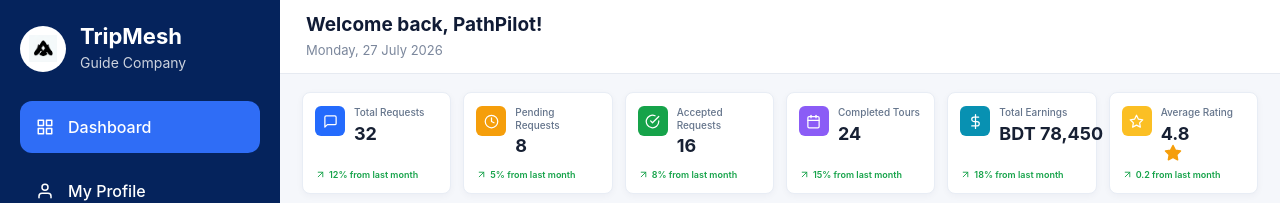
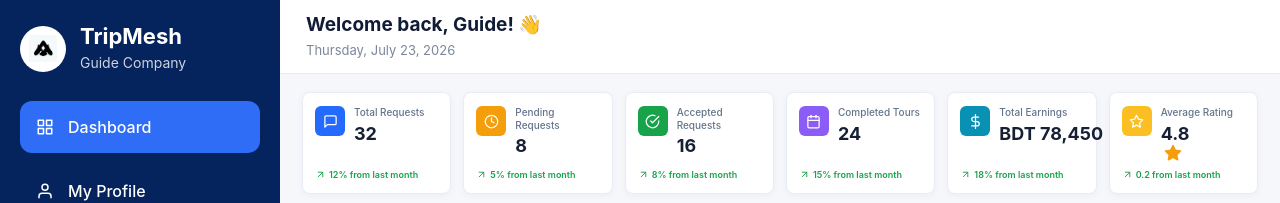
Before and after one commit to fahmida47/TripMesh, a React app in the folder frontend/: page /guide-dashboard in a window 1280 px wide. Shown: the top 203 px of the page. Built offline with nearby package versions, Linux system fonts and the light colour scheme; the HTML template or start-up script is replaced by a standard one.

Commit message:
feat: show guide name and registration date

```diff
--- a/frontend/src/pages/GuideDashboard/components/GuideHeader.jsx
+++ b/frontend/src/pages/GuideDashboard/components/GuideHeader.jsx
@@ -1,11 +1,40 @@
 import "./GuideHeader.css";
 
 const GuideHeader = () => {
+  const user = JSON.parse(localStorage.getItem("user")) || {};
+
+  const guideName = user.name || "Guide";
+
+  // Registration date
+  let registeredDate;
+
+  if (user.registeredDate) {
+    registeredDate = new Date(user.registeredDate);
+  } else {
+    // Old account হলে আজকের date একবার save করে দিচ্ছি
+    registeredDate = new Date();
+
+    const updatedUser = {
+      ...user,
+      registeredDate: registeredDate.toISOString(),
+    };
+
+    localStorage.setItem("user", JSON.stringify(updatedUser));
+  }
+
+  const formattedDate = registeredDate.toLocaleDateString("en-US", {
+    weekday: "long",
+    day: "numeric",
+    month: "long",
+    year: "numeric",
+  });
+
   return (
     <header className="guide-header">
       <div className="guide-header-text">
-        <h2>Welcome back, PathPilot!</h2>
-        <p>Monday, 27 July 2026</p>
+        <h2>Welcome back, {guideName}! 👋</h2>
+
+        <p>{formattedDate}</p>
       </div>
     </header>
   );
```
